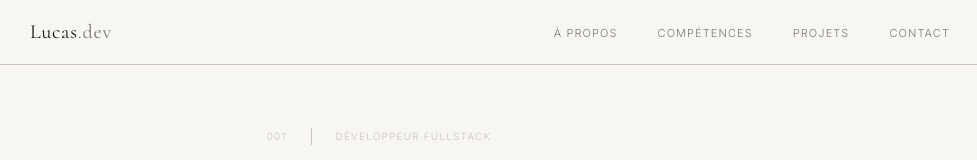
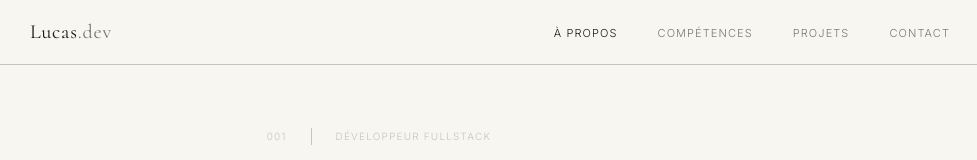
Before and after one commit to lucasrollin/portfolio, a React app in the folder frontend/: page / in a window 1280 px wide. Shown: the top 160 px of the page, without its empty margins (150-1127 px from the left). Built offline with nearby package versions, Linux system fonts and the light colour scheme; the HTML template or start-up script is replaced by a standard one.

Commit message:
feat(frontend): add active section highlight in navbar

```diff
--- a/frontend/src/components/Navbar/Navbar.jsx
+++ b/frontend/src/components/Navbar/Navbar.jsx
@@ -3,14 +3,36 @@ import { createPortal } from 'react-dom';
 import styles from './Navbar.module.scss';
 
 const links = [
-  { label: 'À propos', href: '#about' },
-  { label: 'Compétences', href: '#skills' },
-  { label: 'Projets', href: '#projects' },
-  { label: 'Contact', href: '#contact' },
+  { label: 'À propos', href: '#about', id: 'about' },
+  { label: 'Compétences', href: '#skills', id: 'skills' },
+  { label: 'Projets', href: '#projects', id: 'projects' },
+  { label: 'Contact', href: '#contact', id: 'contact' },
 ];
 
 function Navbar() {
   const [isOpen, setIsOpen] = useState(false);
+  const [activeSection, setActiveSection] = useState('');
+
+  useEffect(() => {
+    const observers = [];
+
+    links.forEach(({ id }) => {
+      const element = document.getElementById(id);
+      if (!element) return;
+
+      const observer = new IntersectionObserver(
+        ([entry]) => {
+          if (entry.isIntersecting) setActiveSection(id);
+        },
+        { threshold: 0.3 },
+      );
+
+      observer.observe(element);
+      observers.push(observer);
+    });
+
+    return () => observers.forEach((o) => o.disconnect());
+  }, []);
 
   useEffect(() => {
     function handleResize() {
@@ -38,17 +60,20 @@ function Navbar() {
           <a href="#" className={styles.logo}>
             Lucas<span>.dev</span>
           </a>
-
           <nav className={styles.desktopNav}>
             <ul className={styles.links}>
               {links.map((link) => (
                 <li key={link.href}>
-                  <a href={link.href}>{link.label}</a>
+                  <a
+                    href={link.href}
+                    className={activeSection === link.id ? styles.active : ''}
+                  >
+                    {link.label}
+                  </a>
                 </li>
               ))}
             </ul>
           </nav>
-
           <button
             className={`${styles.burger} ${isOpen ? styles.burgerOpen : ''}`}
             onClick={() => setIsOpen(!isOpen)}
@@ -70,7 +95,11 @@ function Navbar() {
           <ul>
             {links.map((link) => (
               <li key={link.href}>
-                <a href={link.href} onClick={handleLinkClick}>
+                <a
+                  href={link.href}
+                  className={activeSection === link.id ? styles.active : ''}
+                  onClick={handleLinkClick}
+                >
                   {link.label}
                 </a>
               </li>
--- a/frontend/src/components/Navbar/Navbar.module.scss
+++ b/frontend/src/components/Navbar/Navbar.module.scss
@@ -50,6 +50,10 @@
     transition: $transition;
 
     &:hover {
+      color: $text;
+    }
+
+    &.active {
       color: $text;
     }
   }
@@ -137,6 +141,11 @@
     &:hover {
       color: $text;
     }
+
+    &.active {
+      color: $text;
+      font-style: italic;
+    }
   }
 }
 
```
